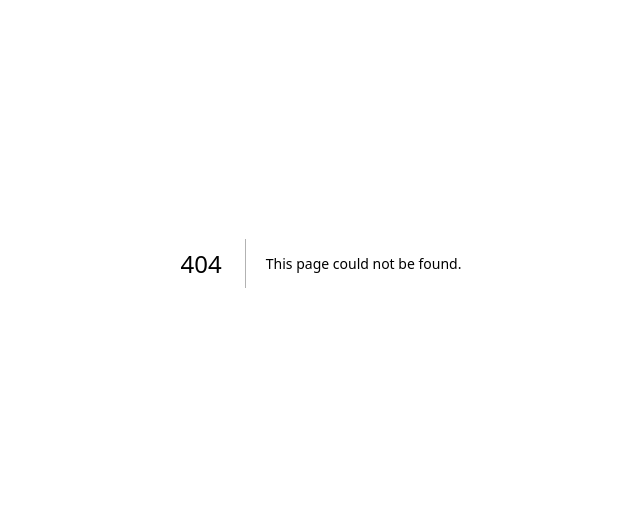
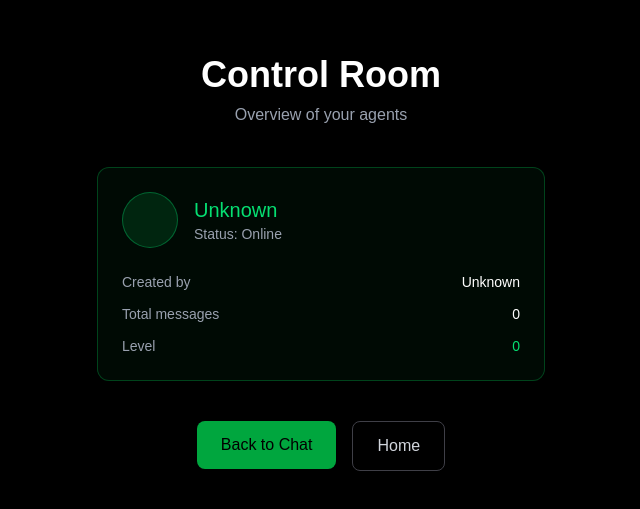
Before and after one commit to Cryptomaniac88/Nova, a Next.js app in the folder frontend/: page /control-room in a window 1280 px wide. Before the commit this address had no page. Shown: the part 137-646 px from the top of the page, without its empty margins (319-959 px from the left). Built offline with nearby package versions, Linux system fonts and the light colour scheme.

Commit message:
Phase 1 Step 4: Add Control Room

```diff
--- /dev/null
+++ b/frontend/src/app/control-room/page.tsx
@@ -0,0 +1,69 @@
+"use client";
+
+import { useEffect, useState } from "react";
+import Link from "next/link";
+
+export default function ControlRoom() {
+  const [agentName, setAgentName] = useState("");
+  const [userName, setUserName] = useState("");
+  const [messageCount, setMessageCount] = useState(0);
+
+  useEffect(() => {
+    const savedAgent = localStorage.getItem("nova_first_agent") || "Unknown";
+    const savedUser = localStorage.getItem("nova_user_name") || "Unknown";
+    const savedMessages = localStorage.getItem("nova_chat_messages");
+
+    setAgentName(savedAgent);
+    setUserName(savedUser);
+
+    if (savedMessages) {
+      const messages = JSON.parse(savedMessages);
+      setMessageCount(messages.length);
+    }
+  }, []);
+
+  return (
+    <main className="flex min-h-screen flex-col items-center justify-center bg-black text-white px-4">
+      <h1 className="text-4xl font-bold mb-2">Control Room</h1>
+      <p className="text-gray-400 mb-10">Overview of your agents</p>
+
+      <div className="w-full max-w-md border border-green-500/30 rounded-xl p-6 bg-green-500/5">
+        <div className="flex items-center gap-4 mb-6">
+          <div className="w-14 h-14 rounded-full bg-green-500/20 border border-green-400/50 animate-pulse"></div>
+          <div>
+            <p className="text-xl text-green-400 font-medium">{agentName}</p>
+            <p className="text-sm text-gray-400">Status: Online</p>
+          </div>
+        </div>
+
+        <div className="space-y-3 text-sm">
+          <div className="flex justify-between">
+            <span className="text-gray-400">Created by</span>
+            <span>{userName}</span>
+          </div>
+          <div className="flex justify-between">
+            <span className="text-gray-400">Total messages</span>
+            <span>{messageCount}</span>
+          </div>
+          <div className="flex justify-between">
+            <span className="text-gray-400">Level</span>
+            <span className="text-green-400">0</span>
+          </div>
+        </div>
+      </div>
+
+      <div className="flex gap-4 mt-10">
+        <Link href="/create-agent">
+          <button className="px-6 py-3 bg-green-600 hover:bg-green-500 text-black font-medium rounded-lg transition-colors">
+            Back to Chat
+          </button>
+        </Link>
+        <Link href="/">
+          <button className="px-6 py-3 border border-zinc-700 hover:border-green-500 text-gray-300 rounded-lg transition-colors">
+            Home
+          </button>
+        </Link>
+      </div>
+    </main>
+  );
+}
--- a/frontend/src/app/create-agent/page.tsx
+++ b/frontend/src/app/create-agent/page.tsx
@@ -1,6 +1,7 @@
 "use client";
 
 import { useState, useRef, useEffect } from "react";
+import Link from "next/link";
 
 export default function CreateAgent() {
   const [step, setStep] = useState<"name-agent" | "name-user" | "chat">("name-agent");
@@ -10,6 +11,37 @@ export default function CreateAgent() {
   const [input, setInput] = useState("");
   const [loading, setLoading] = useState(false);
   const bottomRef = useRef<HTMLDivElement>(null);
+
+  // Laad opgeslagen data bij start
+  useEffect(() => {
+    const savedAgent = localStorage.getItem("nova_first_agent");
+    const savedUser = localStorage.getItem("nova_user_name");
+    const savedMessages = localStorage.getItem("nova_chat_messages");
+
+    if (savedAgent && savedUser) {
+      setAgentName(savedAgent);
+      setUserName(savedUser);
+      setStep("chat");
+
+      if (savedMessages) {
+        setMessages(JSON.parse(savedMessages));
+      } else {
+        setMessages([
+          {
+            role: "agent",
+            text: `Hello ${savedUser}, how can I help you?`,
+          },
+        ]);
+      }
+    }
+  }, []);
+
+  // Sla berichten op bij elke verandering
+  useEffect(() => {
+    if (messages.length > 0) {
+      localStorage.setItem("nova_chat_messages", JSON.stringify(messages));
+    }
+  }, [messages]);
 
   useEffect(() => {
     bottomRef.current?.scrollIntoView({ behavior: "smooth" });
@@ -25,12 +57,12 @@ export default function CreateAgent() {
     if (userName.trim() === "") return;
     localStorage.setItem("nova_user_name", userName.trim());
 
-    setMessages([
-      {
-        role: "agent",
-        text: `Hello ${userName.trim()}, how can I help you?`,
-      },
-    ]);
+    const firstMessage = {
+      role: "agent" as const,
+      text: `Hello ${userName.trim()}, how can I help you?`,
+    };
+
+    setMessages([firstMessage]);
     setStep("chat");
   };
 
@@ -141,9 +173,17 @@ export default function CreateAgent() {
             </div>
           </div>
 
-          <p className="text-center text-green-400 mb-4 text-sm">
-            {agentName} is online
-          </p>
+          <div className="flex justify-between items-center mb-4 px-2">
+            <p className="text-green-400 text-sm">
+              {agentName} is online
+            </p>
+            <Link
+              href="/control-room"
+              className="text-sm text-gray-400 hover:text-green-400 transition-colors"
+            >
+              Control Room →
+            </Link>
+          </div>
 
           <div className="flex-1 overflow-y-auto space-y-4 mb-4 px-2">
             {messages.map((msg, index) => (
```
